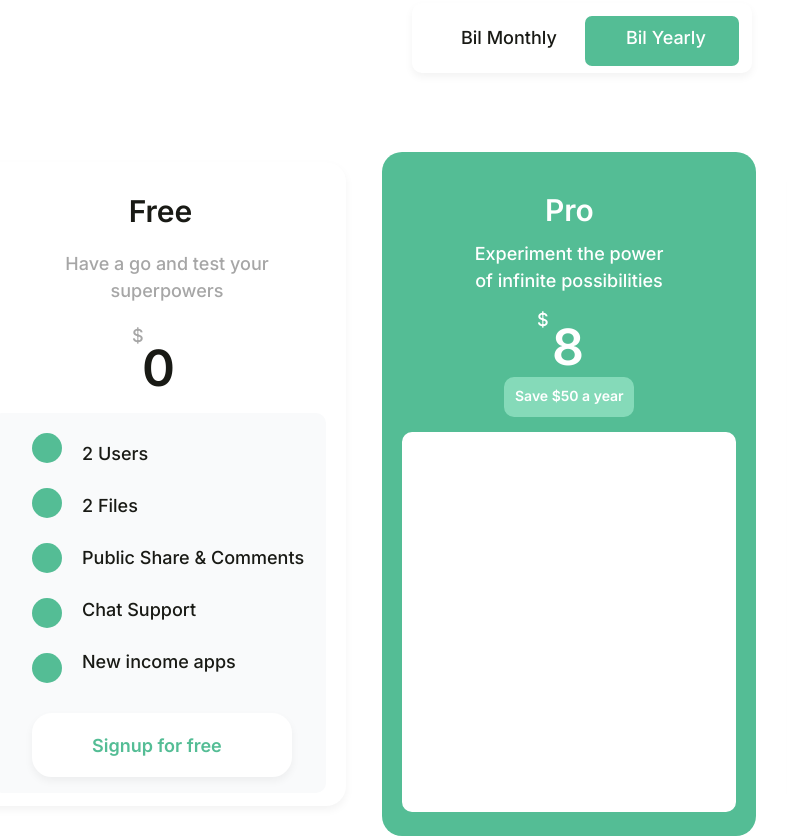
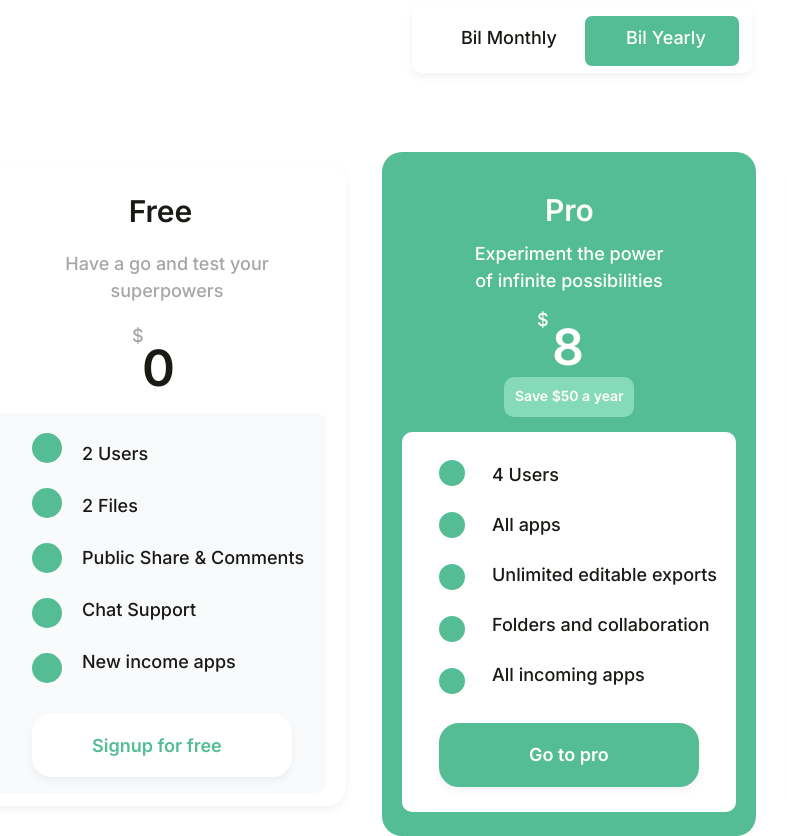
Before and after one commit to esmabetulimeci/saas-ecommerce-landing-page, a plain HTML site: page index.html in a window 1280 px wide. Shown: the part 3737-4573 px from the top of the page, without its empty margins (88-875 px from the left). Drawn offline with Linux system fonts and the light colour scheme.

Commit message:
Go To Pro div was added.

```diff
--- a/index.html
+++ b/index.html
@@ -476,7 +476,48 @@
             </div>
 
             <div class="four-users">
-                <p id="four-users"></p>
+                <p id="four-users">4 Users</p>
+            </div>
+
+            <div class="all-apps">
+                <p id="all-apps">All apps</p>
+            </div>
+
+            <div class="unlimited">
+                <p id="unlimited">Unlimited editable exports</p>
+            </div>
+
+            <div class="folder">
+                <p id="folder">Folders and collaboration </p>
+            </div>
+
+            <div class="all-incoming">
+                <p id="all-incoming">All incoming apps</p>
+            </div>
+
+            <div class="four-users-ph">
+                <img id="four-users-ph" src="./images/Ellipse 47.svg">
+            </div>
+
+            <div class="all-apps-ph">
+                <img id="all-apps-ph" src="./images/Ellipse 47.svg">
+            </div>
+
+            <div class="unlimited-ph">
+                <img id="unlimited-ph" src="./images/Ellipse 47.svg">
+            </div>
+
+            <div class="folder-ph">
+                <img id="folder-ph" src="./images/Ellipse 47.svg">
+            </div>
+
+            <div class="all-incoming-ph">
+                <img id="all-incoming-ph" src="./images/Ellipse 47.svg">
+            </div>
+
+            <div class="gotopro"></div>
+            <div class="gotopro-p">
+                <p id="gotopro-p">Go to pro</p>
             </div>
 
         </div>
--- a/static/styles.css
+++ b/static/styles.css
@@ -1732,8 +1732,8 @@
     position: absolute;
     width: 71px;
     height: 30px;
-    left: 93px;
-    top: 306px;
+    left: 110px;
+    top: 290px;
 }
 
 #four-users {
@@ -1743,9 +1743,151 @@
     font-size: 18px;
     line-height: 30px;
     color: #191A15;
-
-
-}
+}
+
+.all-apps {
+    position: absolute;
+    width: 71px;
+    height: 30px;
+    left: 110px;
+    top: 340px;
+
+}
+
+#all-apps {
+    font-family: 'Inter';
+    font-style: normal;
+    font-weight: 500;
+    font-size: 18px;
+    line-height: 30px;
+    color: #191A15;
+}
+
+.unlimited {
+    position: absolute;
+    width: 230px;
+    height: 30px;
+    left: 110px;
+    top: 390px;
+}
+
+#unlimited {
+    font-family: 'Inter';
+    font-style: normal;
+    font-weight: 500;
+    font-size: 18px;
+    line-height: 30px;
+    color: #191A15;
+}
+
+.folder {
+    position: absolute;
+    width: 227px;
+    height: 30px;
+    left: 110px;
+    top: 440px;
+
+}
+
+#folder {
+    font-family: 'Inter';
+    font-style: normal;
+    font-weight: 500;
+    font-size: 18px;
+    line-height: 30px;
+    color: #191A15;
+}
+
+.all-incoming {
+    position: absolute;
+    width: 157px;
+    height: 30px;
+    left: 110px;
+    top: 490px;
+}
+
+#all-incoming {
+    font-family: 'Inter';
+    font-style: normal;
+    font-weight: 500;
+    font-size: 18px;
+    line-height: 30px;
+    color: #191A15;
+}
+
+#four-users-ph {
+    position: absolute;
+    width: 26px;
+    height: 26px;
+    left: 57px;
+    top: 308px;
+
+}
+
+#all-apps-ph {
+    position: absolute;
+    width: 26px;
+    height: 26px;
+    left: 57px;
+    top: 360px;
+}
+
+#unlimited-ph {
+    position: absolute;
+    width: 26px;
+    height: 26px;
+    left: 57px;
+    top: 412px;
+}
+
+#folder-ph {
+    position: absolute;
+    width: 26px;
+    height: 26px;
+    left: 57px;
+    top: 464px;
+}
+
+#all-incoming-ph {
+    position: absolute;
+    width: 26px;
+    height: 26px;
+    left: 57px;
+    top: 516px;
+
+}
+
+.gotopro {
+    position: absolute;
+    width: 260px;
+    height: 64px;
+    left: 57px;
+    top: 571px;
+    box-sizing: border-box;
+    border: solid #54BD95;
+    background: #54BD95;
+    box-shadow: 0px 4px 9px rgba(0, 0, 0, 0.05);
+    border-radius: 20px;
+}
+
+.gotopro-p {
+    position: absolute;
+    width: 81px;
+    height: 30px;
+    left: 147px;
+    top: 570px;
+
+}
+
+#gotopro-p {
+    font-family: 'Inter';
+    font-style: normal;
+    font-weight: 600;
+    font-size: 18px;
+    line-height: 30px;
+    color: #FFFFFF;
+}
+
 
 .business-one {
     position: absolute;
```
